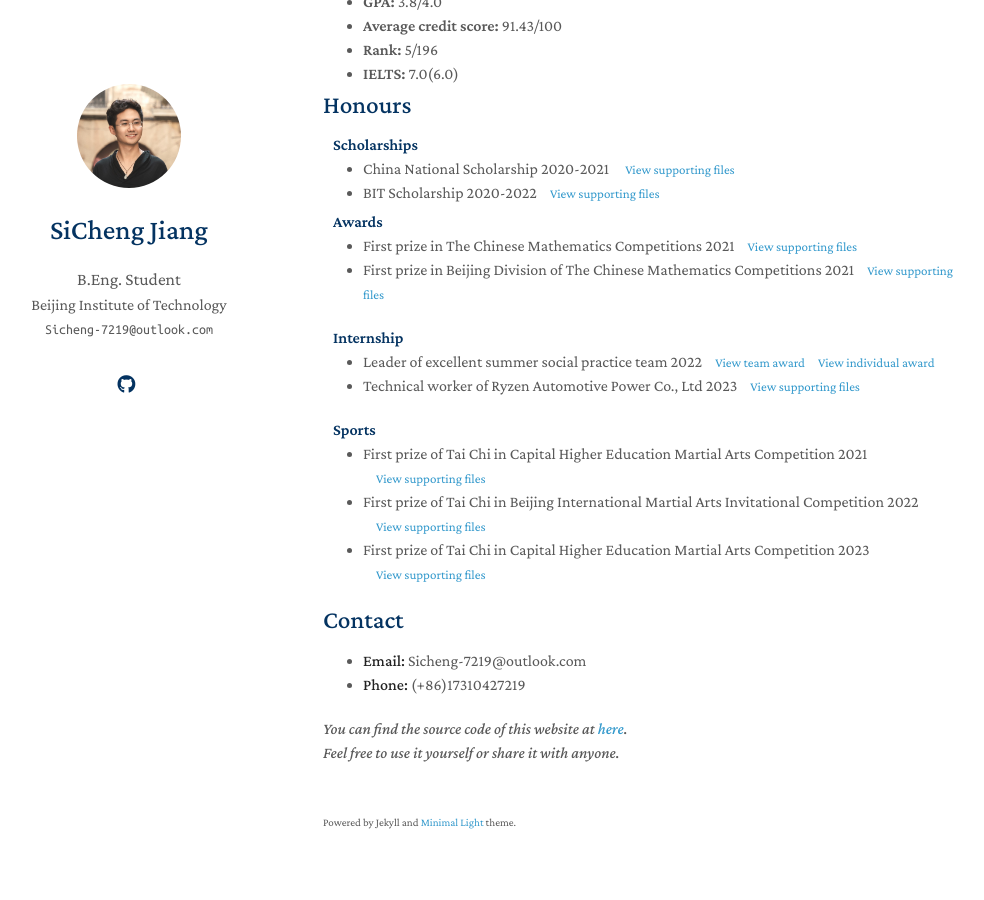
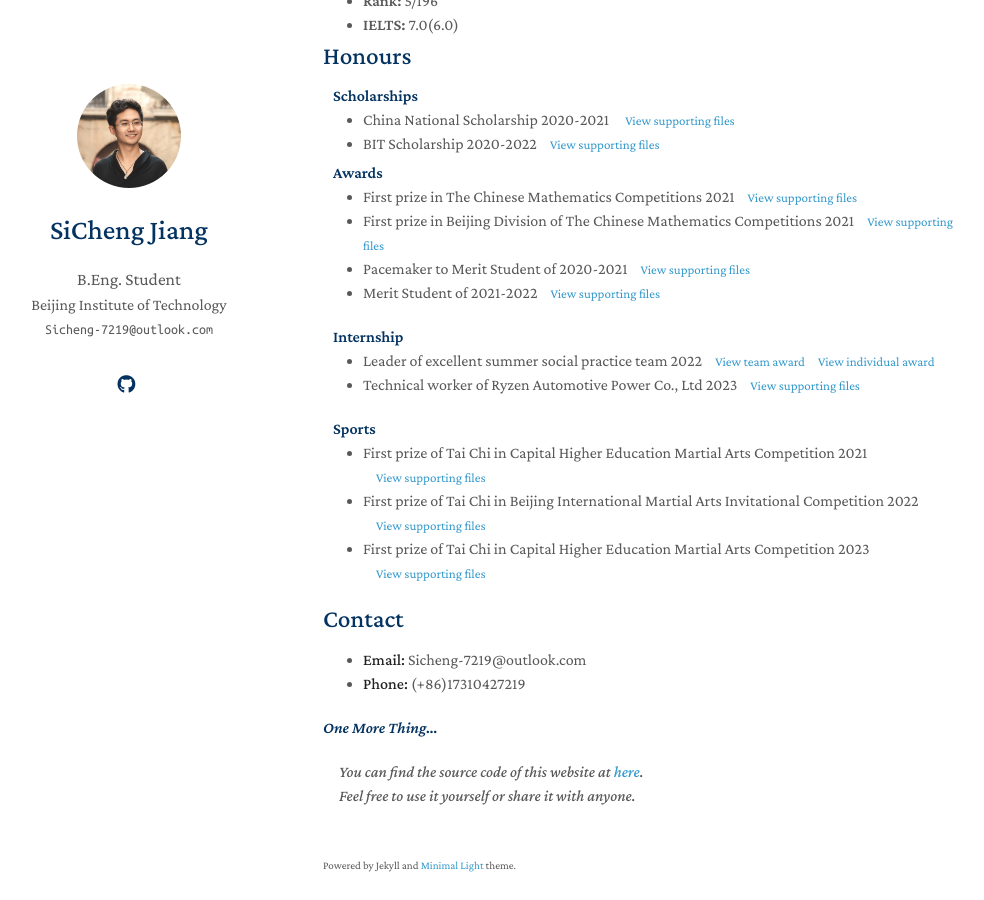
Before and after one commit to SiCheng7219/SiCheng7219.github.io, a Jekyll site: the page built from index.md, in a window 1280 px wide and 900 px high, scrolled down 1608 px. Shown: the whole window, without its empty margins (147-1131 px from the left). Built offline with Jekyll 4.4.1, drawn with Linux system fonts in a browser that asks for light colours; nearby versions of some CDN libraries; a style sheet for code colours, icons or effects is not loaded; our own code applies the rules of GitHub Pages for plain Markdown files.

Commit message:
more information

```diff
--- a/_includes/academic_performace.md
+++ b/_includes/academic_performace.md
@@ -1,4 +1,4 @@
-# Academic performance
+## Academic performance
 
 <ul style="margin:0 0 5px;">
   <li>
--- a/_includes/honours.md
+++ b/_includes/honours.md
@@ -20,6 +20,10 @@
   <li><a href="http://www.cmathc.cn/"><autocolor>First prize in The Chinese Mathematics Competitions 2021</autocolor></a><a href="/assets/supporting_files/NationalMathFirst.pdf" class="btn btn-sm z-depth-0" role="button" target="_blank" style="font-size:13px;">&emsp;View supporting files</a>  </li>
 
   <li><a href="http://www.cmathc.cn/"><autocolor>First prize in Beijing Division of The Chinese Mathematics Competitions 2021</autocolor></a><a href="/assets/supporting_files/BeijingMathFirst.pdf" class="btn btn-sm z-depth-0" role="button" target="_blank" style="font-size:13px;">&emsp;View supporting files</a>  </li>
+
+  <li><a><autocolor>Pacemaker to Merit Student of 2020-2021</autocolor></a><a href="/assets/supporting_files/Pacemaker to Merit Student.pdf" class="btn btn-sm z-depth-0" role="button" target="_blank" style="font-size:13px;">&emsp;View supporting files</a>  </li>
+
+  <li><a><autocolor>Merit Student of 2021-2022</autocolor></a><a href="/assets/supporting_files/Merit Student.pdf" class="btn btn-sm z-depth-0" role="button" target="_blank" style="font-size:13px;">&emsp;View supporting files</a>  </li>
 
 
 
--- a/_includes/research_experience.md
+++ b/_includes/research_experience.md
@@ -1,12 +1,16 @@
-# Research Experience
-##  Complementary improvement programs for fisheries and solar energy
+## Research Experience
+###  Complementary improvement programs for fisheries and solar energy
 - [Bronze Award](/assets/supporting_files/Tiaozhanbei.pdf) in BIT Division of National College Student Business Plan Competition 2022
 - Team leader
 - Responsible for the embedded development of rotatable solar panels
-## Wearable physiological index measurement and dynamic calibration based on artificial intelligence
+
+
+### Wearable physiological index measurement and dynamic calibration based on artificial intelligence
 - College Students＇innovation and Entrepreneurship Competition
 - Team leader
 - Responsible for debugging the hyperparameters of artificial intelligence
-## Design of intelligent waste sorting system based on machine learning method
+
+
+### Design of intelligent waste sorting system based on machine learning method
 - College Students＇innovation and Entrepreneurship Competition
 - Responsible for the controller design of the sorting system
--- a/index.md
+++ b/index.md
@@ -21,5 +21,6 @@ I'm currently working on my graduation thesis, doing research on **robot control
 - **Email:** Sicheng-7219@outlook.com
 - **Phone:** (+86)17310427219
 
-*You can find the source code of this website at [here](git@github.com:SiCheng7219/SiCheng7219.github.io.git).*\
-*Feel free to use it yourself or share it with anyone.*
+#### *One More Thing...*
+&emsp;*You can find the source code of this website at [here](git@github.com:SiCheng7219/SiCheng7219.github.io.git).*
+&emsp;*Feel free to use it yourself or share it with anyone.*
```
